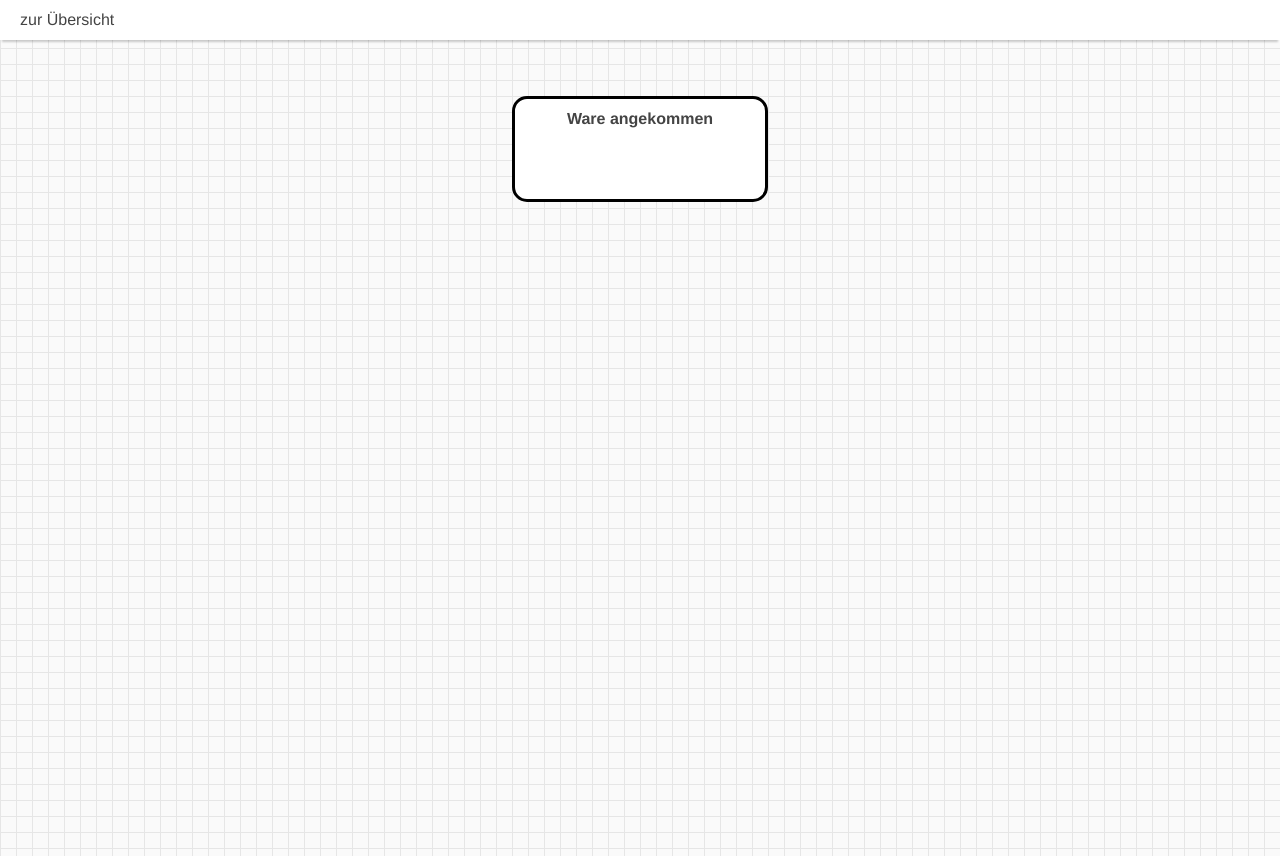
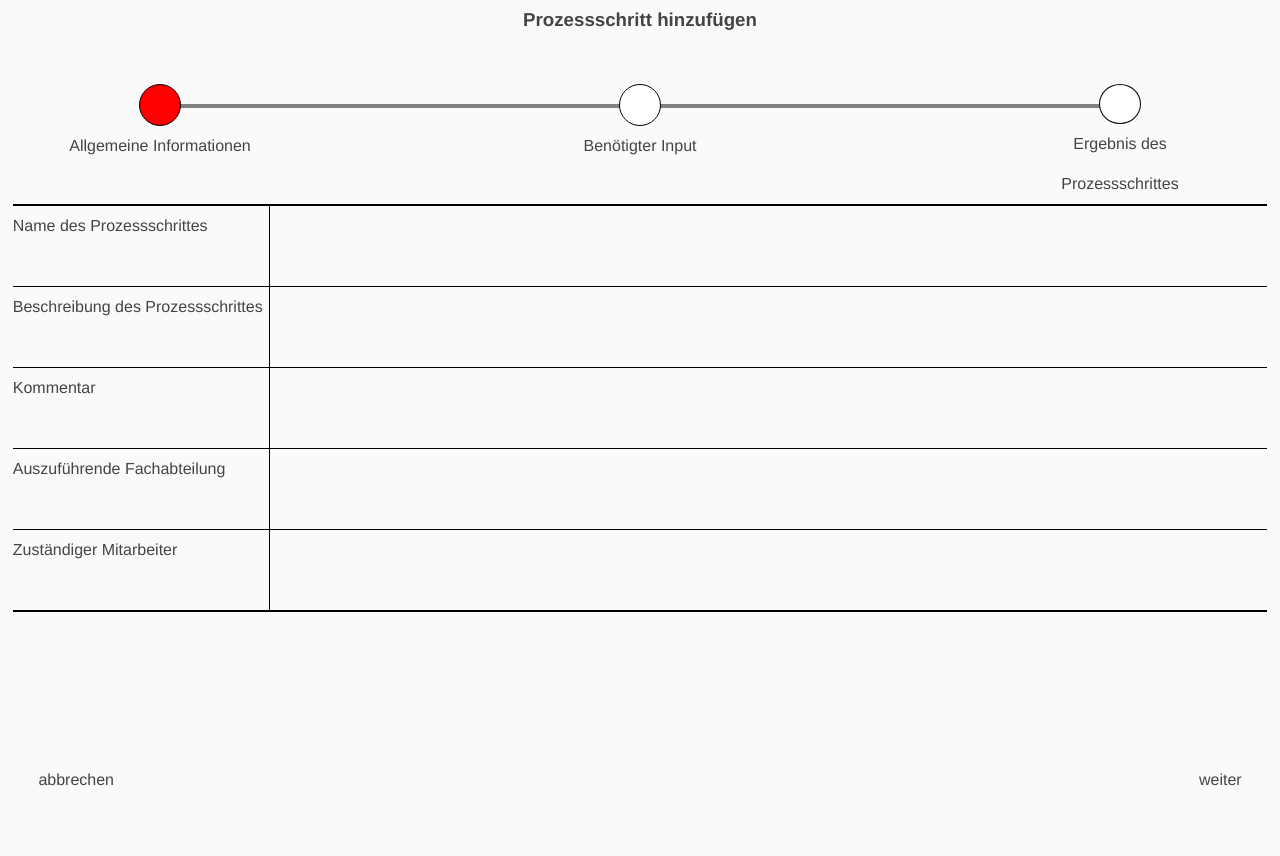
Before and after one commit to michaelzm/modeler, a Vue app: page /#/pc in a window 1280 px wide. After the commit the page ends 800 px from the top, so only its background shows below. Built offline with nearby package versions, Linux system fonts and the light colour scheme.

Commit message:
linked steps for activity creation

```diff
--- a/src/components/ProcessCreator/ActivityCreationSteps/InputInformationsStep.vue
+++ b/src/components/ProcessCreator/ActivityCreationSteps/InputInformationsStep.vue
@@ -25,6 +25,18 @@ export default {
         margin: 5vh 1vw 0 1vw;
     }
 
+    .input-data {
+        width: 100%;
+    }
+
+    .required-it {
+        width: 100%;
+    }
+
+    .description-text {
+        width: 100%;
+    }
+
     .required-it{
         margin-top: 30vh;
     }
--- a/src/components/ProcessCreator/BaseNewActivity.vue
+++ b/src/components/ProcessCreator/BaseNewActivity.vue
@@ -5,17 +5,17 @@
             <div class="line"></div>
             <div class="current-position-indicator flex-row space-between">
                 <div class="step flex-column center-hor">
-                    <div class="circle circle-1"/>
+                    <div class="circle" v-bind:class="{circle_1: circleActive(1)}"/>
                     <div class="step-title">Allgemeine Informationen</div>
                 </div>
 
                 <div class="step flex-column center-hor">
-                    <div class="circle circle-2"/>
+                    <div class="circle" v-bind:class="{circle_2: circleActive(2)}"/>
                     <div class="step-title">Benötigter Input</div>
                 </div>
 
                 <div class="step flex-column center-hor">
-                    <div class="circle circle-3"/>
+                    <div class="circle" v-bind:class="{circle_3: circleActive(3)}"/>
                     <div class="step-title">Ergebnis des Prozessschrittes</div>
                 </div>
 
@@ -24,14 +24,28 @@
         </div>
         <div class="current-step-informations">
             <!-- component changes in here -->
-            <OutputInformationsStep/>>
+            <div class="general-informations" v-if="inputStep===1">
+                <GeneralInformationsStep/>
+            </div>
+            <div class="input-informations" v-if="inputStep===2">
+                <InputInformationsStep/>
+            </div>
+            <div class="output-informations" v-if="inputStep===3">
+                <OutputInformationsStep/>
+            </div>
         </div>
         <div class="menu-bottom flex-row space-between">
-            <div class="button-go-prev">
+            <div class="button-cancel" v-if="inputStep === 1">
+                abbrechen
+            </div>
+            <div class="button-go-prev" @click="prevStep" v-if="inputStep > 1">
                 zurück
             </div>
-            <div class="button-go-next">
+            <div class="button-go-next" @click="nextStep" v-if="inputStep < 3">
                 weiter
+            </div>
+            <div class="button-finish" @click="finishActivity" v-if="inputStep === 3">
+                Aktivität erstellen
             </div>
         </div>
     </div>
@@ -51,12 +65,42 @@ export default {
     },
     data () {
         return {
-            circle: 1,
+            inputStep: 1,
+            generalInformations: {
+                name: '',
+                description: '',
+                comment: '',
+                department:'',
+                employee: '',
+            },
+            inputInformations: {
+                requiredData: [],
+                requiredIt: [],
+            },
+            outputInformations: {
+                createdData: [],
+            }
+
         }
     },
     methods: {
         nextStep() {
+            this.inputStep++;
             //when moving to the next step, move the colored circle by one
+        },
+        prevStep() {
+            this.inputStep--;
+            //when moving to the next step, move the colored circle by one
+        },
+        circleActive(idx){
+            if(idx === this.inputStep){
+                return true;
+            } else {
+                return false;
+            }
+        },
+        finishActivity() {
+            this.$emit("finish-activity")
         }
     }
 }
@@ -94,8 +138,16 @@ export default {
         background-color: white;
     }
 
-    .circle-1 {
+    .circle_1 {
         background-color: red;
+    }
+
+    .circle_2 {
+        background-color: rgb(29, 255, 8);
+    }
+
+    .circle_3 {
+        background-color: rgb(24, 28, 250);
     }
 
     .line {
@@ -111,9 +163,12 @@ export default {
         bottom: 0;
         position: fixed;
 
+        .button-cancel,
         .button-go-prev{
             margin-left: 3vw;
         }
+
+        .button-finish,
         .button-go-next {
             margin-right: 3vw;
         }
--- a/src/components/ProcessCreator/ProcessElements/FinishedProcessStep.vue
+++ b/src/components/ProcessCreator/ProcessElements/FinishedProcessStep.vue
@@ -131,7 +131,7 @@ export default {
   }
 };
 </script>
-<style lang="scss">
+<style lang="scss" scoped>
 
 .finished-process-step {
     width: fit-content;
--- a/src/components/ProcessCreator/ProcessOverview.vue
+++ b/src/components/ProcessCreator/ProcessOverview.vue
@@ -89,7 +89,7 @@ export default {
 }
 </script>
 
-<style lang="scss">
+<style lang="scss" scoped>
     .process-overview {
         height: 100vh;
     }
--- a/src/store/index.js
+++ b/src/store/index.js
@@ -17,13 +17,13 @@ const activitiesModule = {
   },
   getters: {},
   mutations: {
-    countByOne(state){
-      state.aCount ++
+    addActivityMutation(state, payload){
+      state.activities.push(payload.activity)
     }
   },
   actions: {
-    increaseA({commit}){
-        commit("countByOne")
+    addActivityAction({commit}, payload){
+        commit("addActivityMutation", payload)
     }
   }
 }
--- a/src/views/ProcessCreatorView.vue
+++ b/src/views/ProcessCreatorView.vue
@@ -1,14 +1,8 @@
 <template>
     <div>
-        <div class="process-overview-container" v-if="displayProcessOverview">
-            <ProcessOverview @create-new-activity="setTo('createActivity')"/>
-        </div>
-        <div class="create-new-process-container" v-if="displayCreateNewProcess">
-            <CreateNewProcess/>
-        </div>
-        <div class="create-new-activity-container" v-if="displayCreateNewActivity">
-            <BaseNewActivity/>
-        </div>
+      <ProcessOverview v-if="displayProcessOverview"/>
+      <CreateNewProcess v-if="displayCreateNewProcess"/>
+      <BaseNewActivity v-if="displayCreateNewActivity" @finish-activity="createActivity"/>
     </div>
 </template>
 
@@ -25,21 +19,24 @@ export default {
     },
     data() {
         return {
-            displayCreateNewActivity: false,
-            displayProcessOverview: true,
+            displayCreateNewActivity: true,
+            displayProcessOverview: false,
             displayCreateNewProcess: false,
         }
     },
     methods: {
         createActivity() {
-            this.displayCreateNewActivity = true;
+            let activity = {name:'Ware im System', id:'28241628', input_data:['Auftragsliste'], input_it: [], output_data:['Lieferantenbestätigung']}
+            this.$store.dispatch('addActivityAction', {activity})
+            this.goTo("displayOverview")
         },
         disableAll() {
           this.displayCreateNewActivity = false;
           this.displayProcessOverview = false;
           this.displayCreateNewProcess = false;
         },
-        setTo(functionality){
+        goTo(functionality){
+          console.log("set to")
           this.disableAll();
 
           switch(functionality){
```
